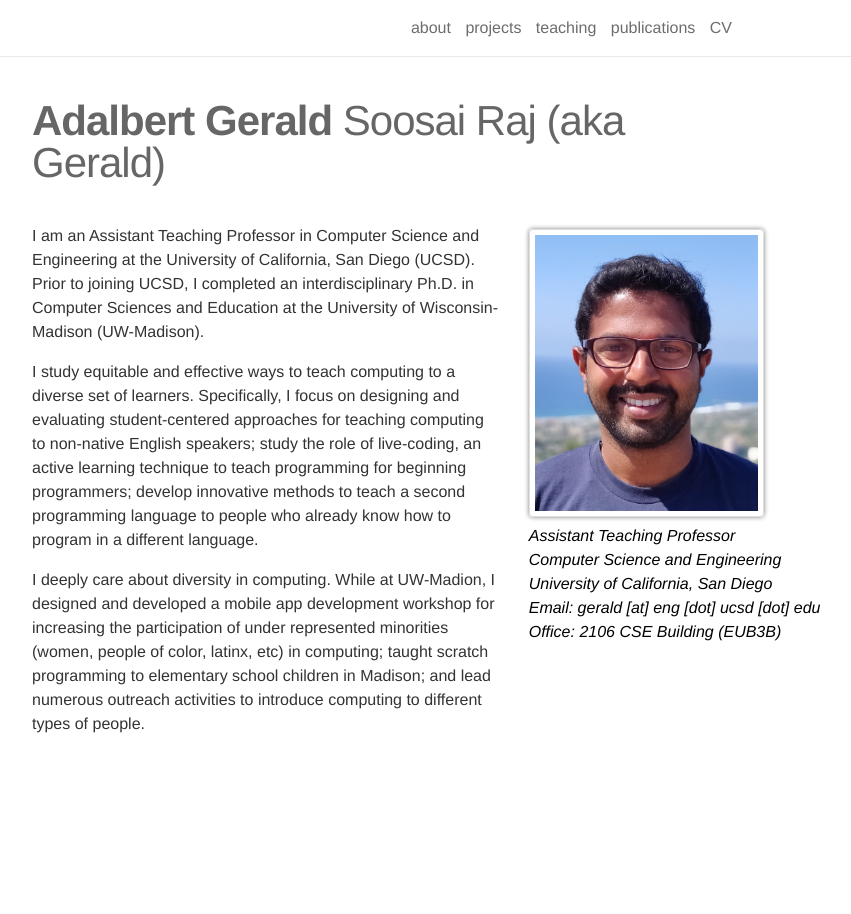
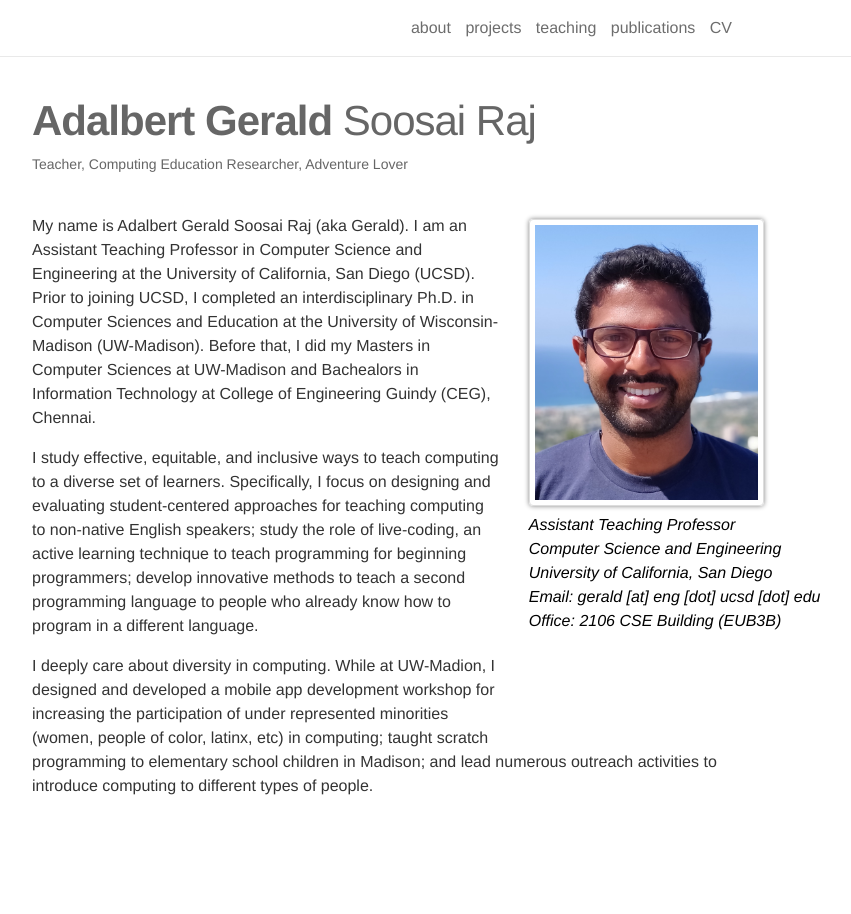
Before and after one commit to adalbertgerald/adalbertgerald.github.io, a Jekyll site: the page built from _pages/about.md, in a window 1280 px wide. Shown: the whole page, without its empty margins (258-1109 px from the left). Built offline with Jekyll 4.4.1, drawn with Linux system fonts in a browser that asks for light colours; nearby versions of some CDN libraries.

Commit message:
Update about me in about.md

```diff
--- a/_pages/about.md
+++ b/_pages/about.md
@@ -1,8 +1,8 @@
 ---
 layout: about
 permalink: /
-title: <strong>Adalbert Gerald</strong> Soosai Raj (aka Gerald)
-description:
+title: <strong>Adalbert Gerald</strong> Soosai Raj
+description: Teacher, Computing Education Researcher, Adventure Lover
 
 profile:
   align: right
@@ -19,17 +19,21 @@ social: false
 order: 1
 ---
 
-I am an Assistant Teaching Professor in Computer Science and Engineering at the
-University of California, San Diego (UCSD). Prior to joining UCSD, I completed
-an interdisciplinary Ph.D. in Computer Sciences and Education at the University
-of Wisconsin-Madison (UW-Madison).
+My name is Adalbert Gerald Soosai Raj (aka Gerald). I am an Assistant Teaching
+Professor in Computer Science and Engineering at the University of California,
+San Diego (UCSD). Prior to joining UCSD, I completed an interdisciplinary Ph.D.
+in Computer Sciences and Education at the University of Wisconsin-Madison
+(UW-Madison). Before that, I did my Masters in Computer Sciences at UW-Madison
+and Bachealors in Information Technology at College of Engineering Guindy (CEG),
+Chennai.
 
-I study equitable and effective ways to teach computing to a diverse set of
-learners. Specifically, I focus on designing and evaluating student-centered
-approaches for teaching computing to non-native English speakers; study the role
-of live-coding, an active learning technique to teach programming for beginning
-programmers; develop innovative methods to teach a second programming language
-to people who already know how to program in a different language.
+I study effective, equitable, and inclusive ways to teach computing to a
+diverse set of learners. Specifically, I focus on designing and evaluating
+student-centered approaches for teaching computing to non-native English
+speakers; study the role of live-coding, an active learning technique to teach
+programming for beginning programmers; develop innovative methods to teach a
+second programming language to people who already know how to program in a
+different language.
 
 I deeply care about diversity in computing. While at UW-Madion, I designed and
 developed a mobile app development workshop for increasing the participation of
```
